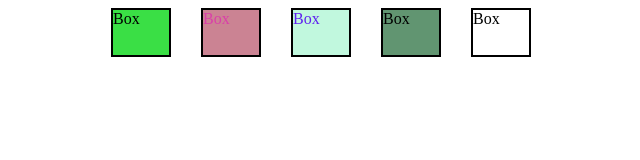
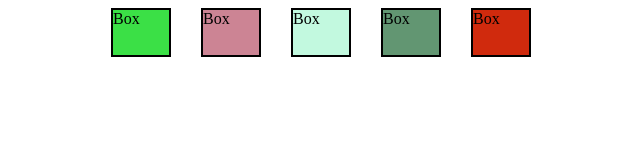
Before and after one commit to prottay99/JavaScript-Project, a plain HTML site: page color the box/index.html in a window 1280 px wide. Shown: the whole page, without its empty margins (319-959 px from the left). Drawn offline with Linux system fonts and the light colour scheme.

Commit message:
code add

```diff
--- a/color the box/index.html
+++ b/color the box/index.html
@@ -20,11 +20,11 @@
 </head>
 <body>
     <div class="container">
-        <div id="box1" class="box">Box</div>
-        <div id="box2" class="box">Box</div>
-        <div id="box3" class="box">Box</div>
-        <div id="box4" class="box">Box</div>
-        <div id="box5" class="box">Box</div>
+        <div class="box">Box</div>
+        <div class="box">Box</div>
+        <div class="box">Box</div>
+        <div class="box">Box</div>
+        <div class="box">Box</div>
     </div>
 
     <script src="index.js"></script>
--- a/color the box/index.js
+++ b/color the box/index.js
@@ -1,12 +1,19 @@
+// use any selector
+// let boxes = document.querySelector('.container').children;
+// or use
+// let boxes = document.querySelectorAll('.box')
+// or use
+let boxes = document.getElementsByClassName('box')
+
+
 function getRandomColor() {
-    let red = Math.floor(Math.random() * 255);
-    let green = Math.floor(Math.random() * 255);
-    let blue = Math.floor(Math.random() * 255);
-    let mainColor = "#" + red.toString(16) + green.toString(16) + blue.toString(16);
-    return mainColor;
+    let red = Math.ceil(0 + Math.random() * 255);
+    let green = Math.ceil(0 + Math.random() * 255);
+    let blue = Math.ceil(0 + Math.random() * 255);
+    return `rgb(${red}, ${green}, ${blue})`
 }
 
-document.querySelectorAll('.box').forEach(e => {
-    e.style.backgroundColor = getRandomColor()
-    e.style.color = getRandomColor()
+Array.from(boxes).forEach(e => {
+    e.style.backgroundColor = getRandomColor();
+    e.style.Color = getRandomColor();
 })
```
